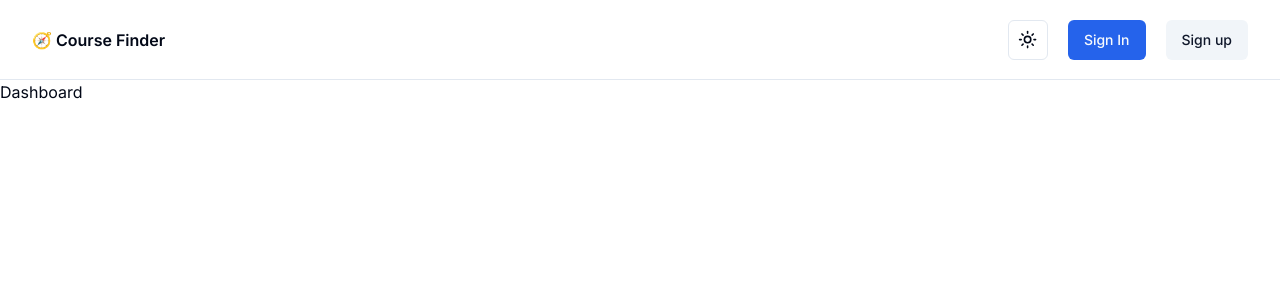
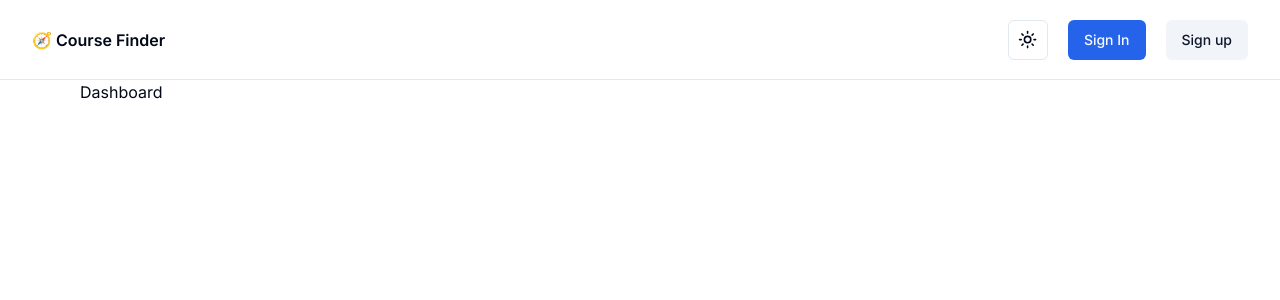
Before and after one commit to filipbagen/course-finder, a Next.js app: page /dashboard in a window 1280 px wide. Shown: the top 300 px of the page. Built offline with nearby package versions, Linux system fonts and the light colour scheme; no server answers.

Commit message:
Add MaxWidthWrapper component to layout

```diff
--- /dev/null
+++ b/src/app/components/MaxWidthWrapper.tsx
@@ -0,0 +1,17 @@
+import { ReactNode } from 'react';
+
+export const MaxWidthWrapper = ({
+  className,
+  children,
+}: {
+  className?: string;
+  children: ReactNode;
+}) => {
+  return (
+    <div
+      className={`mx-auto w-full max-w-screen-xl px-2.5 md:px-20 ${className}`}
+    >
+      {children}
+    </div>
+  );
+};
--- a/src/app/layout.tsx
+++ b/src/app/layout.tsx
@@ -3,6 +3,7 @@ import { Inter } from 'next/font/google';
 import './globals.css';
 import { ThemeProvider } from './components/theme-provider';
 import { Navbar } from './components/Navbar';
+import { MaxWidthWrapper } from './components/MaxWidthWrapper';
 
 const inter = Inter({ subsets: ['latin'] });
 
@@ -26,7 +27,7 @@ export default function RootLayout({
           disableTransitionOnChange
         >
           <Navbar />
-          {children}
+          <MaxWidthWrapper>{children}</MaxWidthWrapper>
         </ThemeProvider>
       </body>
     </html>
```
